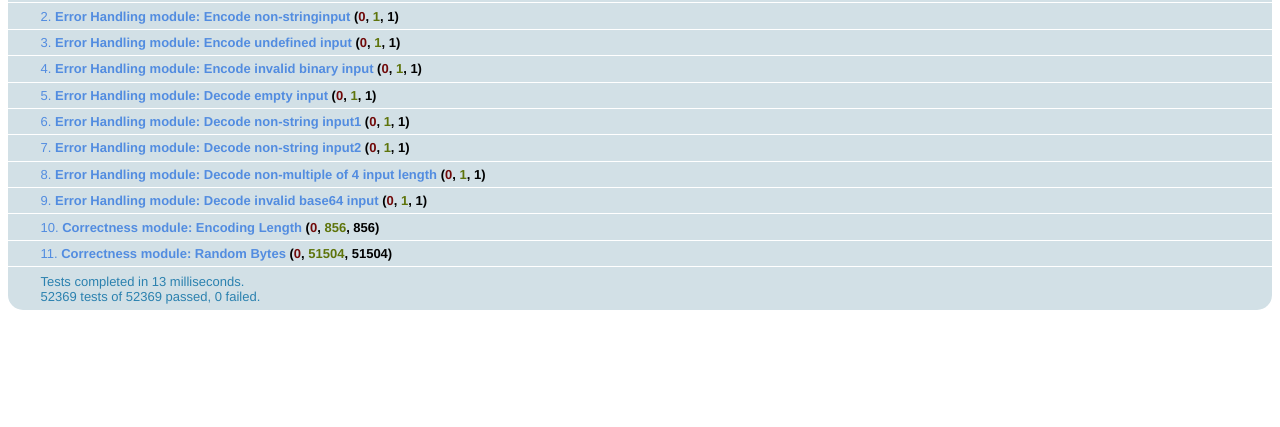
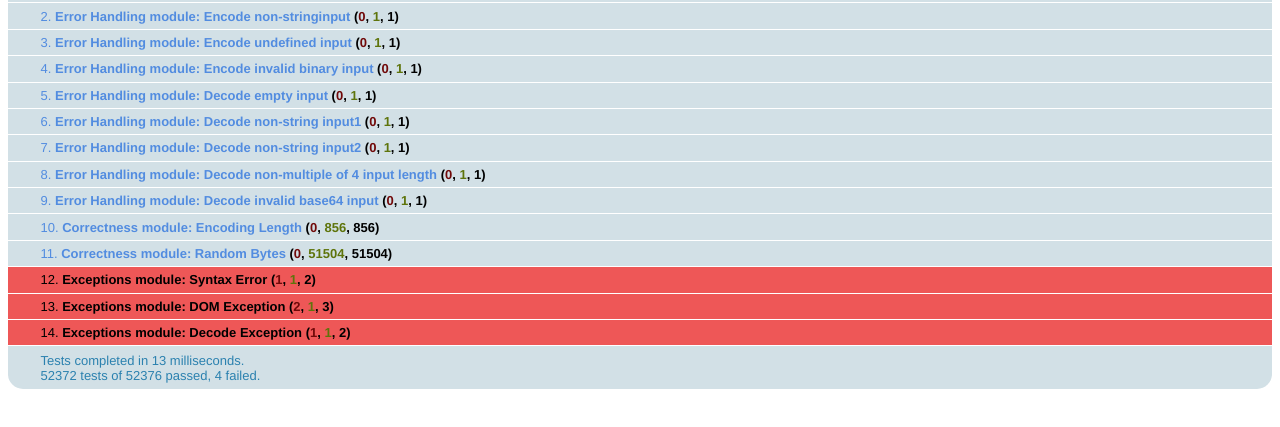
Before and after one commit to client9/stringencoders, a plain HTML site: page javascript/base64-test.html in a window 1280 px wide. Shown: the part 133-560 px from the top of the page. Drawn offline with nearby package versions, Linux system fonts and the light colour scheme.

Commit message:
fix exception handling to match what happens in the wild

```diff
--- a/javascript/base64-test.html
+++ b/javascript/base64-test.html
@@ -109,7 +109,82 @@ equals(s,base64.decode(b64));
 }
 }
 }
+});
 
+module("Exceptions");
+// make sure what is thrown matches the types
+
+test("Syntax Error", function() {
+
+var e1, e2,x;
+try {
+ base64.encode();
+ ok(false, "expected exception");
+} catch (x) {
+  // odd scoping issue, have to copy exception object
+  e1 = x;
+}
+
+try {
+ window.btoa()
+ ok(false, "expected exception");
+} catch (x) {
+  // odd scoping issue, have to copy exception object
+  e2 = x;
+}
+
+equals(typeof e1, typeof e2);
+equals("" + e1, "" + e2);
+});
+
+
+test("DOM Exception", function() {
+
+var e1, e2,x;
+try {
+ base64.encode('\u1000');
+ ok(false, "expected exception");
+} catch (x) {
+  // odd scoping issue, have to copy exception object
+  e1 = x;
+}
+
+try {
+ window.btoa('\u1000')
+ ok(false, "expected exception");
+} catch (x) {
+  // odd scoping issue, have to copy exception object
+  e2 = x;
+}
+
+equals(typeof e1, typeof e2);
+equals("" + e1, "" + e2);
+equals(e1.code, e2.code);
+
+});
+
+
+test("Decode Exception", function() {
+
+var e1, e2,x;
+try {
+ base64.decode('\u1000');
+ ok(false, "expected exception");
+} catch (x) {
+  // odd scoping issue, have to copy exception object
+  e1 = x;
+}
+
+try {
+ window.atob('\u1000')
+ ok(false, "expected exception");
+} catch (x) {
+  // odd scoping issue, have to copy exception object
+  e2 = x;
+}
+
+equals(typeof e1, typeof e2);
+equals("" + e1, "" + e2);
 });
 
 });
--- a/javascript/base64.js
+++ b/javascript/base64.js
@@ -39,22 +39,40 @@
  * https://developer.mozilla.org/en/DOM/window.btoa
  *
  * window.btoa and base64.encode takes a string where charCodeAt is [0,255]
- * If any character is not [0,255], then an exception is thrown.
+ * If any character is not [0,255], then an DOMException(5) is thrown.
  *
  * window.atob and base64.decode take a base64-encoded string
  * If the input length is not a multiple of 4, or contains invalid characters
- *   then an exception is thrown.
+ *   then an DOMException(5) is thrown.
  */
 base64 = {};
 base64.PADCHAR = '=';
 base64.ALPHA = 'ABCDEFGHIJKLMNOPQRSTUVWXYZabcdefghijklmnopqrstuvwxyz0123456789+/';
+
+base64.makeDOMException = function() {
+    // sadly in FF,Safari,Chrome you can't make a DOMException
+    var e, tmp;
+    try {
+	e = new DOMException(DOMException.INVALID_CHARACTER_ERR);
+    } catch (x) {
+	// not available, just passback a duck-typed equiv
+	//  Firefox 3.6 has a much more complicated Error object
+	//   but this should suffice
+	e = {
+	    code: 5,
+	    toString: function() { return "Error: INVALID_CHARACTER_ERR: DOM Exception 5"; }
+	};
+    }
+    return e;
+}
+
 base64.getbyte64 = function(s,i) {
     // This is oddly fast, except on Chrome/V8.
     //  Minimal or no improvement in performance by using a
     //   object with properties mapping chars to value (eg. 'A': 0)
     var idx = base64.ALPHA.indexOf(s.charAt(i));
     if (idx == -1) {
-	throw "Cannot decode base64";
+	throw base64.makeDOMException();
     }
     return idx;
 }
@@ -70,7 +88,7 @@ base64.decode = function(s) {
     }
 
     if (imax % 4 != 0) {
-	throw "Cannot decode base64";
+	throw base64.makeDOMException();
     }
 
     pads = 0
@@ -106,15 +124,14 @@ base64.decode = function(s) {
 base64.getbyte = function(s,i) {
     var x = s.charCodeAt(i);
     if (x > 255) {
-        throw "INVALID_CHARACTER_ERR: DOM Exception 5";
+        throw base64.makeDOMException();
     }
     return x;
 }
 
-
 base64.encode = function(s) {
     if (arguments.length != 1) {
-	throw "SyntaxError: Not enough arguments";
+	throw new SyntaxError("Not enough arguments");
     }
     var padchar = base64.PADCHAR;
     var alpha   = base64.ALPHA;
```
